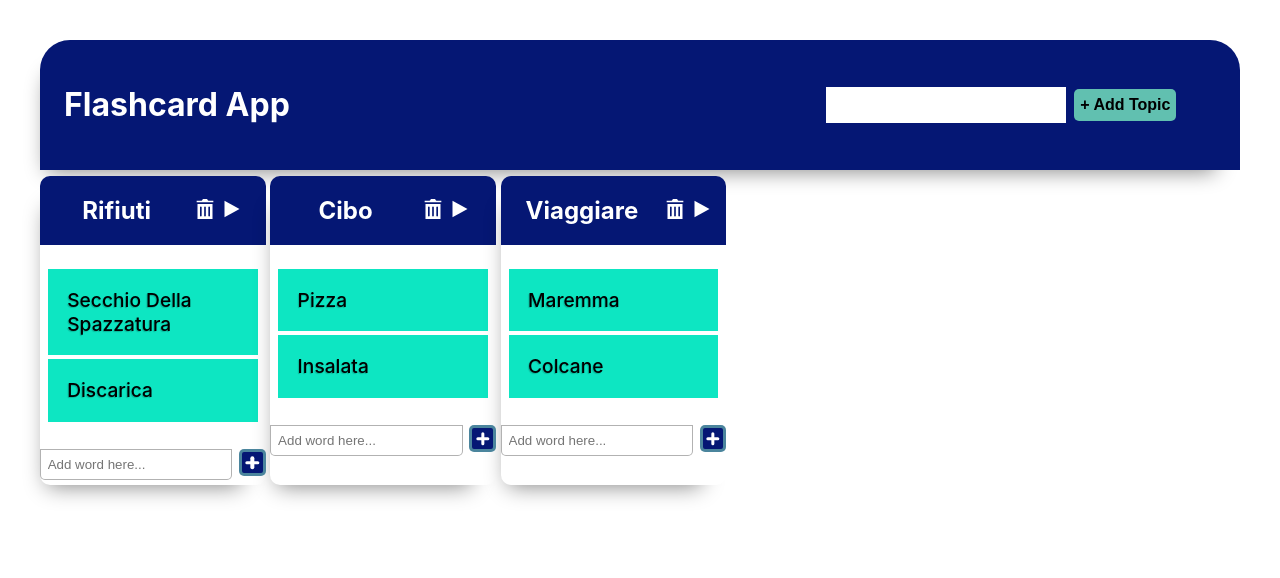
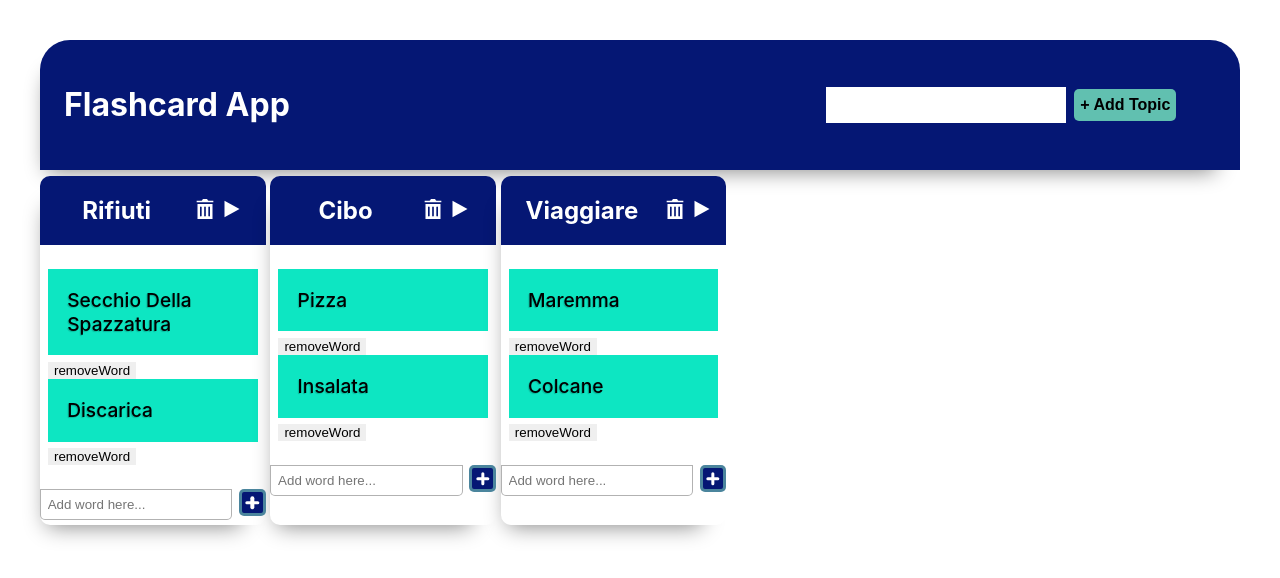
Before and after one commit to DylanBob211/Flashcard-app, a React (Create React App) app: page /main in a window 1280 px wide. Shown: the top 578 px of the page. Built offline with nearby package versions, Linux system fonts and the light colour scheme; what unsplash-js would draw is missing.

Commit message:
Functionality: added delete word func

```diff
--- a/src/Components/ListItem/ListItem.js
+++ b/src/Components/ListItem/ListItem.js
@@ -1,7 +1,7 @@
 import React, {useState, useEffect} from 'react'
 import WordItem from '../WordItem';
 import WordForm from '../WordForm'
-import addWord from './addWord'
+import { addWord, deleteWord } from './wordActions'
 import './ListItem.css'
 import TrashBinIcon from '../Icons/TrashBinIcon';
 import PlayIcon from '../Icons/PlayIcon'
@@ -13,7 +13,7 @@ const ListItem = ({ wordsArray, listName, deleteList }) => {
 
     const [isExpanded, setExpanded] = useState(false) //TODO: finish
 
-    const listOfWords = words.map((word, index) => (<WordItem name={word.word} picUrl={word.url} key={index}/>))
+    const listOfWords = words.map((word, index) => (<WordItem deleteWord= { deleteWord } dependency ={ setWords } name={word.word} picUrl={word.url} key={index}/>))
 
     return (<div className="listItem_container" >
                 <ListHeader listName={ listName } deleteList={ deleteList }/>
@@ -24,7 +24,7 @@ const ListItem = ({ wordsArray, listName, deleteList }) => {
 
 }
 
-const ListHeader = ({listName, deleteList }) => {
+const ListHeader = ({listName, deleteList}) => {
 
     return (
     <div className="listItem_header_container">
--- a/src/Components/ListItem/addWord.js
+++ b/src/Components/ListItem/wordActions.js
@@ -5,7 +5,7 @@ const unsplash = new Unsplash({
     applicationId: "66c8f4bbdcd250ba88db15412fb4cf728a9a8c4db261db2a356b22a1365aa20a"
 });
 
-const addWord = (word, setWords) => {
+export const addWord = (word, setWords) => {
     if(!word) {
         console.warn('Inserisci una parola')
     } else {
@@ -36,6 +36,10 @@ const addWord = (word, setWords) => {
 
 }
 
+export const deleteWord = (wordName, setWords) => {
+    setWords(state => ([...state.filter(element => element.word !== wordName)]))
+}
+
 const translateWord = word => {
 
     axios.post('http://localhost:5000/', {
@@ -46,5 +50,3 @@ const translateWord = word => {
     .catch(e => console.log(e))
 
 }
-
-export default addWord
--- a/src/Components/Lists/Lists.css
+++ b/src/Components/Lists/Lists.css
@@ -1,4 +1,4 @@
-.lists {
+.lists_container {
     display: grid;
     grid-template-columns: repeat(6, 1fr);
     grid-gap: .3em;
@@ -7,35 +7,35 @@
 
 /* Extra small devices (phones, 600px and down) */
 @media only screen and (max-width: 600px) {
-    .lists {
+    .lists_container {
         grid-template-columns: repeat(1, 1fr)
     }
 }
 
 /* Small devices (portrait tablets and large phones, 600px and up) */
 @media only screen and (min-width: 600px) {
-    .lists {
+    .lists_container {
         grid-template-columns: repeat(2, 1fr)
     }
 }
 
 /* Medium devices (landscape tablets, 768px and up) */
 @media only screen and (min-width: 768px) {
-    .lists {
+    .lists_container {
         grid-template-columns: repeat(3, 1fr)
     }
 }
 
 /* Large devices (laptops/desktops, 992px and up) */
 @media only screen and (min-width: 992px) {
-    .lists {
+    .lists_container {
         grid-template-columns: repeat(4, 1fr)
     }
 }
 
 /* Extra large devices (large laptops and desktops, 1200px and up) */
 @media only screen and (min-width: 1200px) {
-    .lists {
+    .lists_container {
         grid-template-columns: repeat(6, 1fr)
     }
 }
--- a/src/Components/Lists/Lists.js
+++ b/src/Components/Lists/Lists.js
@@ -5,7 +5,7 @@ import './Lists.css'
 const Lists = ({lists, deleteList}) => {
 
     return (
-        <div className="lists">
+        <div className="lists_container">
             {lists.map((listItem, index) => (
                 <ListItem deleteList={deleteList} key={ index } listName={ listItem.name } wordsArray={ listItem.parole } />
             ))}
--- a/src/Components/WordItem/WordItem.js
+++ b/src/Components/WordItem/WordItem.js
@@ -1,7 +1,7 @@
 import React, { useState, useEffect } from 'react'
 import './WordItem.css'
 
-const WordItem = ({name, picUrl}) => {
+const WordItem = ({name, picUrl, deleteWord, dependency}) => {
 
     const [isMouseOver, setMouseOver] = useState(false)
     const [mousePosition, setMousePosition] = useState({mouseX : 0, mouseY: 0})
@@ -17,6 +17,7 @@ const WordItem = ({name, picUrl}) => {
         <div onMouseOver={e => handleMouseOver(e)} onMouseOut={e => handleMouseOver(e)} onMouseMove={e => handleMouseMove(e)}>
             <WordPreview name={ name } picUrl={picUrl} isMouseOver={ isMouseOver } mousePosition={ mousePosition }/>
             <li className="wordItem_li">{name}</li>
+            <button onClick={e => deleteWord(name, dependency)}>removeWord</button>
         </div>
     )
 }
```
